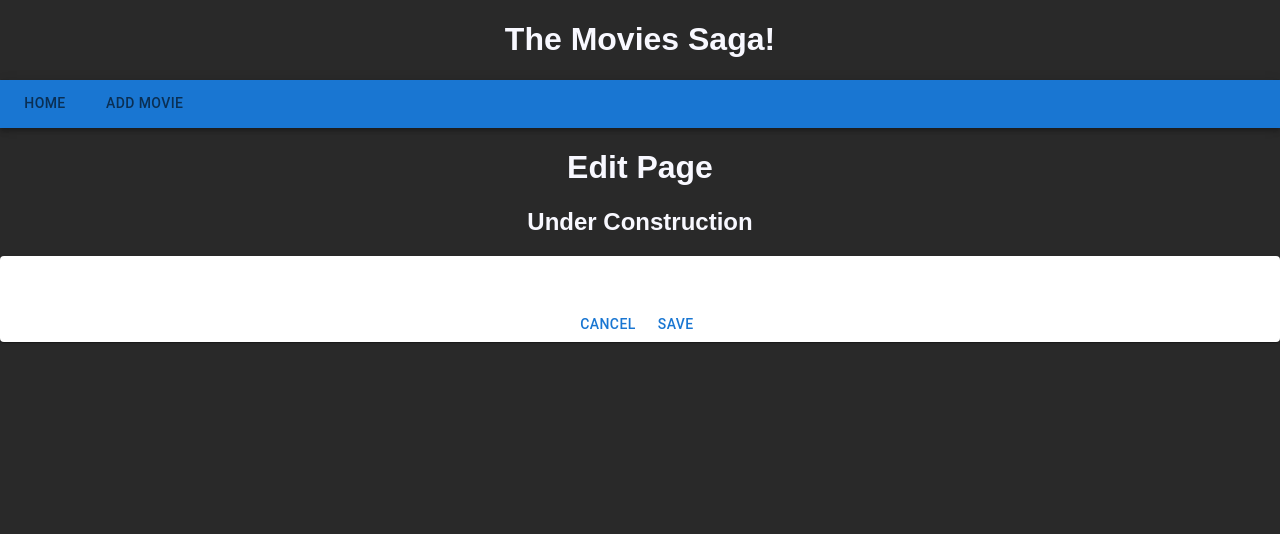
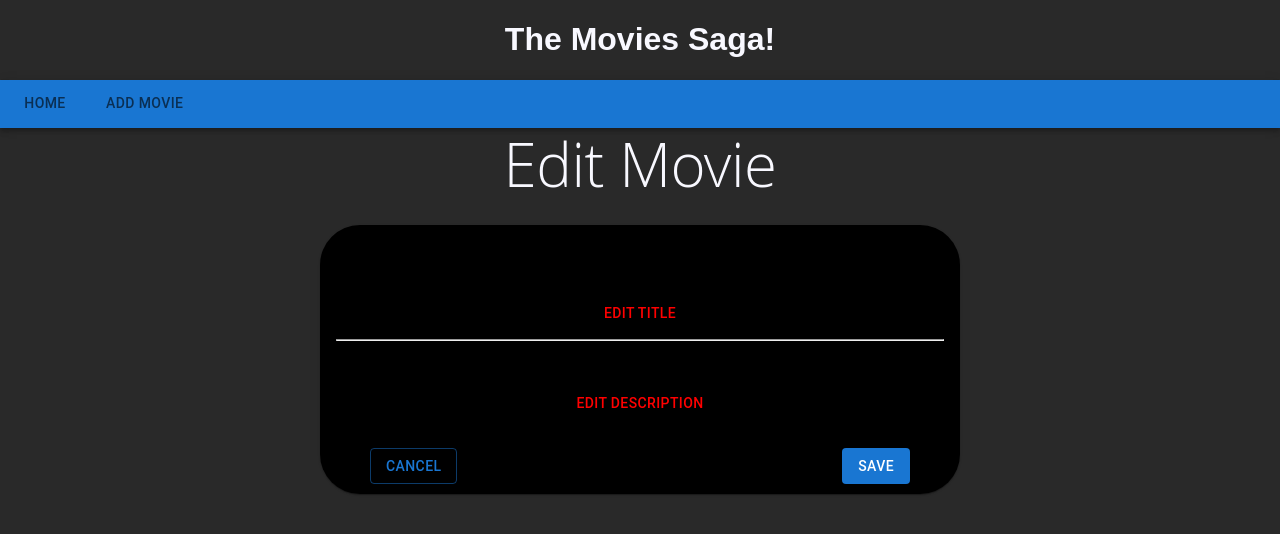
Before and after one commit to tmk-tran/movie-sagas, a React (Create React App) app: page /#/edit/1 in a window 1280 px wide. Shown: the top 534 px of the page. Built offline with nearby package versions, Linux system fonts and the light colour scheme.

Commit message:
successful send to editReducer on button click in edit component

```diff
--- /dev/null
+++ b/src/components/Edit/Edit.css
@@ -0,0 +1,9 @@
+.edit-buttons {
+    display: flex;
+    justify-content: space-between;
+    margin: 10px 50px;
+}
+
+.edit-card {
+    margin-top: 25px;
+}
--- a/src/components/Edit/Edit.jsx
+++ b/src/components/Edit/Edit.jsx
@@ -1,34 +1,133 @@
+import React, { useState } from "react";
 import { useHistory, useParams } from "react-router-dom";
 import { useDispatch, useSelector } from "react-redux";
-import { useEffect } from "react";
 // Styling
-import Card from "@mui/material/Card";
-import CardContent from "@mui/material/CardContent";
-import Typography from "@mui/material/Typography";
-import { Button } from "@mui/material";
+import {
+  Card,
+  CardContent,
+  Typography,
+  Button,
+  TextField,
+} from "@mui/material";
+import "./Edit.css";
 
 export default function Edit() {
-  //   const dispatch = useDispatch();
+  const dispatch = useDispatch();
   const history = useHistory();
   //   const paramsObject = useParams();
+  const [showInput, setShowInput] = useState(false);
+  const [editedTitle, setEditedTitle] = useState(""); // State for edited title
+  const [editedDescription, setEditedDescription] = useState(""); // State for edited description
 
   // bring in details from the _rootReducer
   const editDetails = useSelector((store) => store.details.editReducer);
   console.log("EDIT DETAILS: ", editDetails);
 
+  // Function to toggle edit mode
+  const toggleEditMode = () => {
+    setShowInput(!showInput);
+    // If entering edit mode, initialize the input with the current title
+    if (!showInput) {
+      setEditedTitle("");
+    } else {
+      setEditedTitle(editDetails.title); // clear the input field in edit mode
+    }
+  };
+
+  const handleClick = (e) => {
+    e.preventDefault();
+
+    // Define the action creator for dispatch
+    const editMovie = (newInfo) => ({
+      type: "EDIT_MOVIE", // --> ADD_MOVIE communicates with the addReducer
+      payload: newInfo,
+    });
+
+    // Create a movie object with the form data
+    const newInfo = {
+      title: editedTitle,
+      description: editedDescription,
+    };
+
+    // Dispatch the action
+    dispatch(editMovie(newInfo));
+
+    // history.push(`/`);
+    // alert("Edited Movie, sent to Database!");
+
+    // Clear the form fields after adding the movie
+    setEditedTitle("");
+    setEditedDescription("");
+    setShowInput(false);
+  };
+
   return (
     <div>
-      <h1>Edit Page</h1>
-      <h2>Under Construction</h2>
-      <Card>
-        <CardContent>
-          <Typography variant="h4">{editDetails.title}</Typography>
-          <br />
-          <Typography variant="h6">{editDetails.description}</Typography>
-        </CardContent>
-        <Button onClick={() => history.push("/details/:id")}>Cancel</Button>
-        <Button>Save</Button>
-      </Card>
+      <Typography variant="h2" style={{ fontFamily: "open sans" }}>
+        Edit Movie
+      </Typography>
+      <div className="edit-card">
+        <Card
+          style={{
+            width: "50%",
+            margin: "0 auto",
+            borderRadius: "40px",
+            backgroundColor: "black",
+          }}
+        >
+          <CardContent style={{ color: "ghostwhite" }}>
+            <br />
+            <br />
+            {/* Conditionally render the title */}
+            {showInput ? (
+              <TextField
+                type="text"
+                value={editedTitle}
+                placeholder="Enter New Title"
+                onChange={(e) => setEditedTitle(e.target.value)}
+                style={{backgroundColor: "aliceblue"}}
+              />
+            ) : (
+              <Typography variant="h4">{editDetails.title}</Typography>
+            )}
+            {/* Toggle edit mode button */}
+            <br />
+            <Button onClick={toggleEditMode} style={{ color: "red" }}>
+              {showInput ? "Back" : "Edit Title"}
+            </Button>{" "}
+            <br />
+            <hr />
+            <br />
+            {showInput ? (
+              <TextField
+                type="text"
+                value={editedDescription}
+                placeholder="Enter New Description..."
+                onChange={(e) => setEditedDescription(e.target.value)}
+                style={{backgroundColor: "aliceblue"}}
+              />
+            ) : (
+              <Typography variant="h6">{editDetails.description}</Typography>
+            )}
+            {/* Toggle edit mode button */}
+            <br />
+            <Button onClick={toggleEditMode} style={{ color: "red" }}>
+              {showInput ? "Back" : "Edit Description"}
+            </Button>{" "}
+          </CardContent>
+          <div className="edit-buttons">
+            <Button
+              variant="outlined"
+              onClick={() => history.push("/details/:id")}
+            >
+              Cancel
+            </Button>
+            <Button variant="contained" onClick={handleClick}>
+              Save
+            </Button>
+          </div>
+        </Card>
+      </div>
     </div>
   );
 }
```
